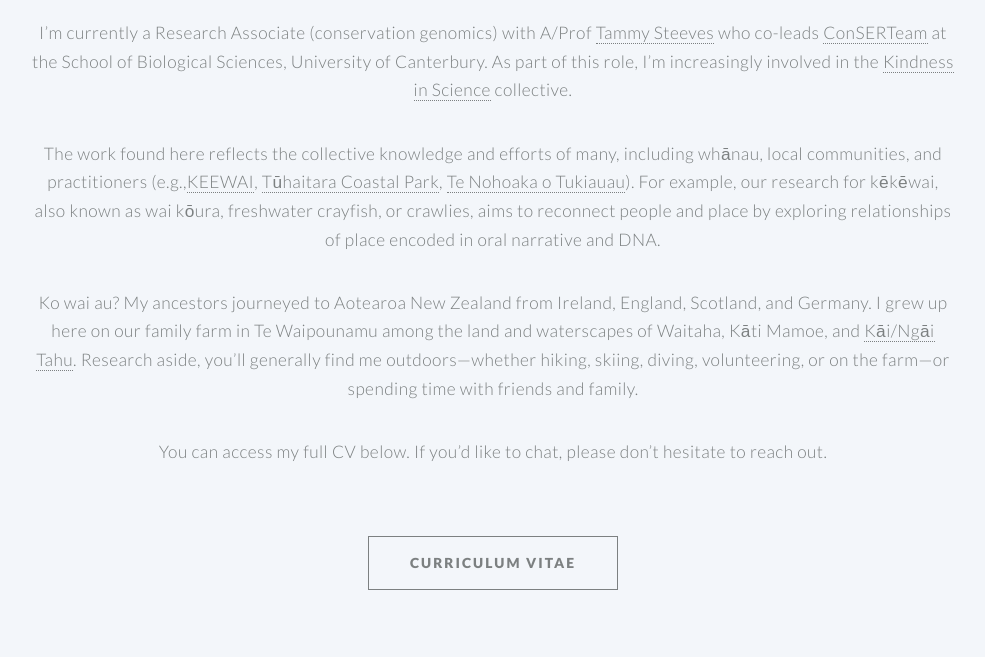
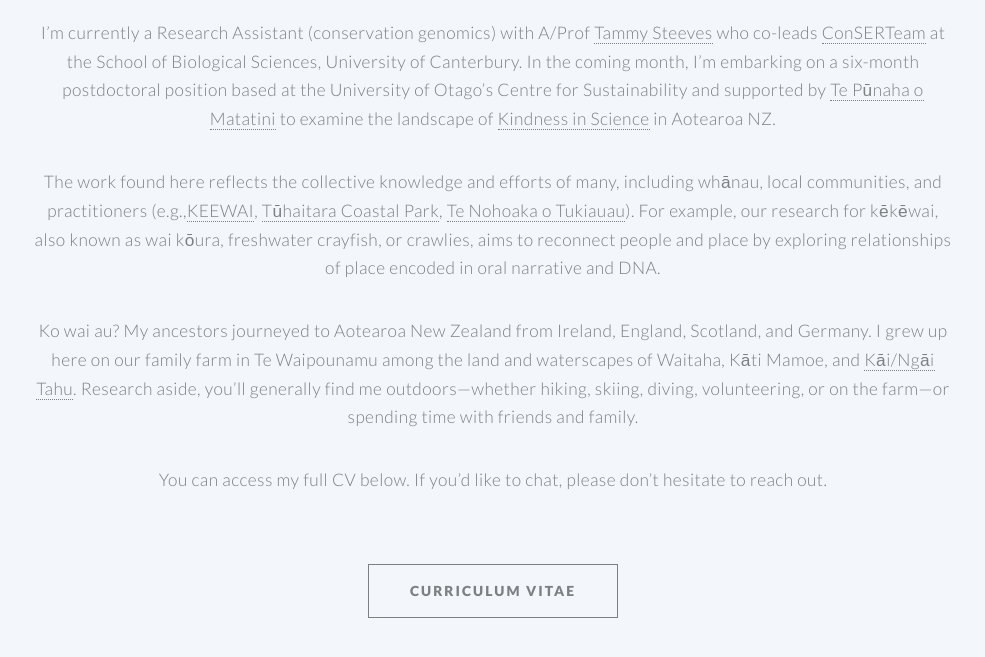
Before and after one commit to aislingrayne/aislingrayne.github.io, a Jekyll site: the page built from index.md, in a window 1280 px wide and 900 px high, scrolled down 855 px, cut to the strip 238-895 px from the top of the window. Shown: the whole strip, without its empty margins (147-1132 px from the left). Built offline with Jekyll 4.4.1, drawn with Linux system fonts in a browser that asks for light colours.

Commit message:
Update index.md

```diff
--- a/index.md
+++ b/index.md
@@ -49,7 +49,7 @@
 
 <img src="../images/profile.png" class="aligncenter" style="max-width:200px" alt="profile">
 
-I'm currently a Research Associate (conservation genomics) with A/Prof [Tammy Steeves](https://www.canterbury.ac.nz/science/contact-us/people/tammy-steeves.html) who co-leads [ConSERTeam](http://www.ucconsert.org/) at the School of Biological Sciences, University of Canterbury. As part of this role, I'm increasingly involved in the *[Kindness in Science](http://www.kindnessinscience.org/)* collective.
+I'm currently a Research Assistant (conservation genomics) with A/Prof [Tammy Steeves](https://www.canterbury.ac.nz/science/contact-us/people/tammy-steeves.html) who co-leads [ConSERTeam](http://www.ucconsert.org/) at the School of Biological Sciences, University of Canterbury. In the coming month, I'm embarking on a six-month postdoctoral position based at the University of Otago's Centre for Sustainability and supported by [Te Pūnaha o Matatini](https://www.tepunahamatatini.ac.nz/) to examine the landscape of *[Kindness in Science](http://www.kindnessinscience.org/)* in Aotearoa NZ.
 
 The work found here reflects the collective knowledge and efforts of many, including whānau, local communities, and practitioners (e.g.,[KEEWAI](http://keewai.co.nz/), [Tūhaitara Coastal Park](https://www.tuhaitarapark.org.nz/), [Te Nohoaka o Tukiauau](https://www.tenohoaka.org.nz/)). For example, our research for kēkēwai, also known as wai kōura, freshwater crayfish, or crawlies, aims to reconnect people and place by exploring relationships of place encoded in oral narrative and DNA.
 
```
